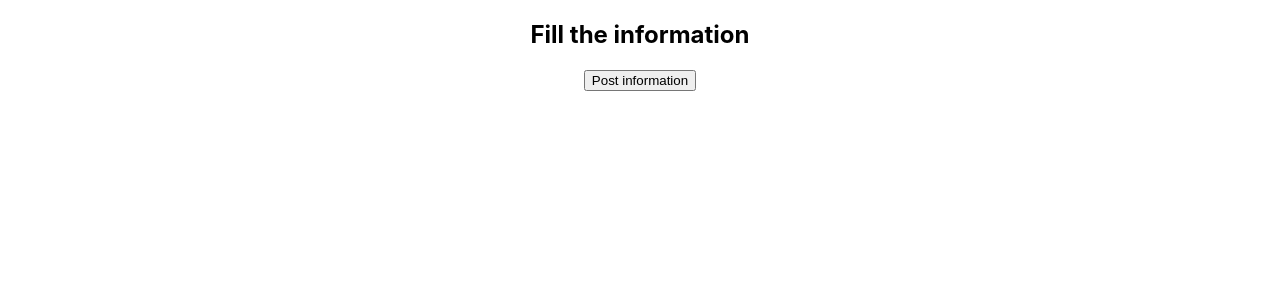
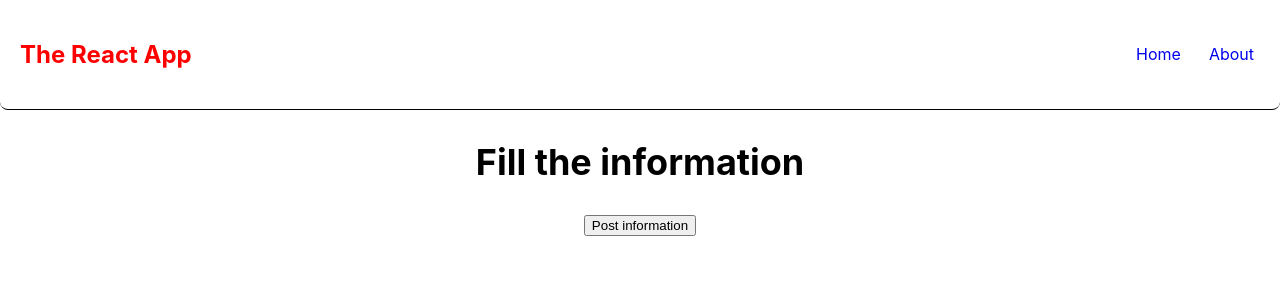
Before and after one commit to nideshpandey/reactProject, a React (Create React App) app: page / in a window 1280 px wide. Shown: the top 300 px of the page. Built offline with nearby package versions, Linux system fonts and the light colour scheme.

Commit message:
Added simple navbar

```diff
--- a/src/App.js
+++ b/src/App.js
@@ -1,9 +1,11 @@
 import './App.css';
 import Form from './components/Form';
+import Navbar from './components/Navbar';
 
 function App() {
   return (
     <div className="App">
+      <Navbar></Navbar>
       <Form>
 
       </Form>
--- a/src/components/Form.js
+++ b/src/components/Form.js
@@ -28,28 +28,6 @@ class Form extends Component {
 
     }
 
-    // handleNameChange = (event) => {
-
-    //     this.setState({
-    //         name: event.target.value
-    //     })
-
-    // }
-
-    // handleDescription = (event) => {
-
-    //     this.setState({
-    //         description: event.target.value
-    //     })
-
-    // }
-    // handleNeed = (event) => {
-
-    //     this.setState({
-    //         need: event.target.value
-    //     })
-
-    // }
     handleSubmit = (event) => {
         alert(`Success ${this.state.name} ${this.state.description}`)
         //this.modalClose()
@@ -75,42 +53,10 @@ class Form extends Component {
     render() {
 
         return (
-            //This is a simple form built using html and css
-            // <div class='create'>
-            //     <h2>What do you need to do?</h2>
-            //     <form onSubmit={this.handleSubmit}>
-            //     <label>Name</label>
-            //             <input type='text' placeholder='Enter your full name' value={this.state.name} onChange={this.handleNameChange} />
-            //             <label>
-            //                 What needs to be done?
-            //             </label>
-            //             <textarea placeholder='e.g. Help me organize my house' value={this.state.need} onChange={this.handleNeed}>
-
-            //             </textarea>
-            //             <label>
-            //                 Specify the descriptions
-            //             </label>
-            //             <textarea placeholder='Be specific to describe your needs...'  value={this.state.description} onChange={this.handleDescription}>
-
-            //             </textarea>
-            //             <button type='submit'>
-            //                 Submit
-            //    </button>
-
-            //     </form>
-
-            // </div>
-
-
-
-
-
-
-
 
             //Here is the the form which is built using the react-modal component
 
-            <div>
+            <div class='form'>
 
                 <h2>Fill the information</h2>
                 <button onClick={this.modalOpen}>Post information</button>
--- /dev/null
+++ b/src/components/Navbar.js
@@ -0,0 +1,26 @@
+import React, { Component } from 'react'
+
+class Navbar extends Component {
+    render() {
+        return (
+            <div>
+                <nav className='navbar' style={{
+                    color: 'white',
+                    backgroundColor: 'white',
+                    borderRadius: '8px'
+                }}>
+                    <h1>The React App</h1>
+                    <div className="links">
+                        <a href="/">Home</a>
+                        <a href="/about">About</a>
+                    </div>
+                </nav>
+
+
+
+            </div>
+        )
+    }
+}
+
+export default Navbar
--- a/src/index.css
+++ b/src/index.css
@@ -46,3 +46,32 @@ code {
   border-radius: 8px;
   cursor: pointer;
 }
+
+.navbar {
+  padding: 20px;
+  display: flex;
+  align-items: center;
+  max-width: auto;
+  margin: 0 auto;
+  border-bottom: 1px solid black;
+}
+.navbar h1 {
+  color :red;
+}
+.navbar .links {
+  margin-left: auto;
+  color: black;
+}
+.navbar a {
+  margin-left: 16px;
+  text-decoration: none;
+  padding: 6px;
+}
+.navbar a:hover {
+  color: #359cf1;
+}
+
+.form h2{
+  font-size: 36px;
+
+}
```
